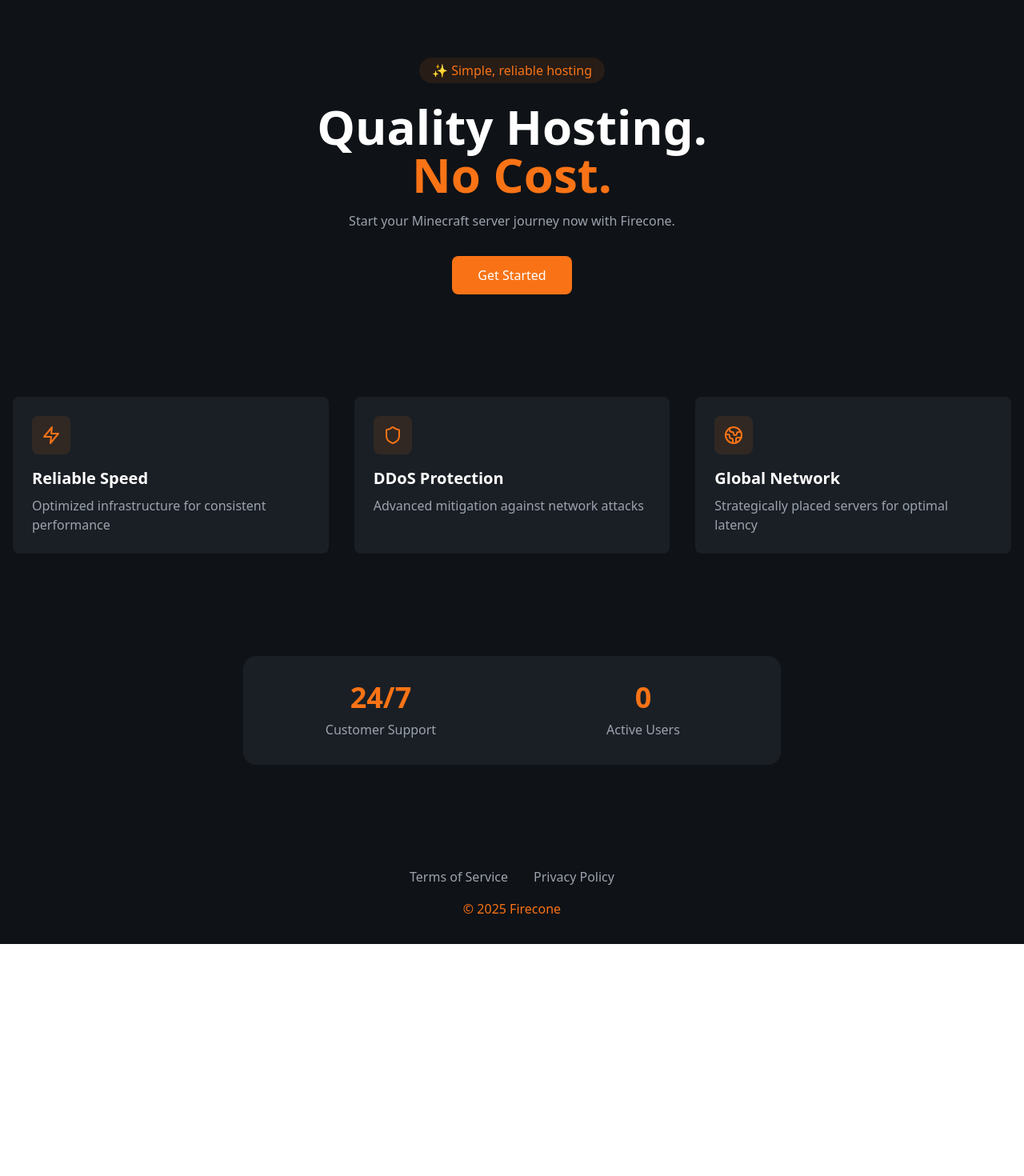
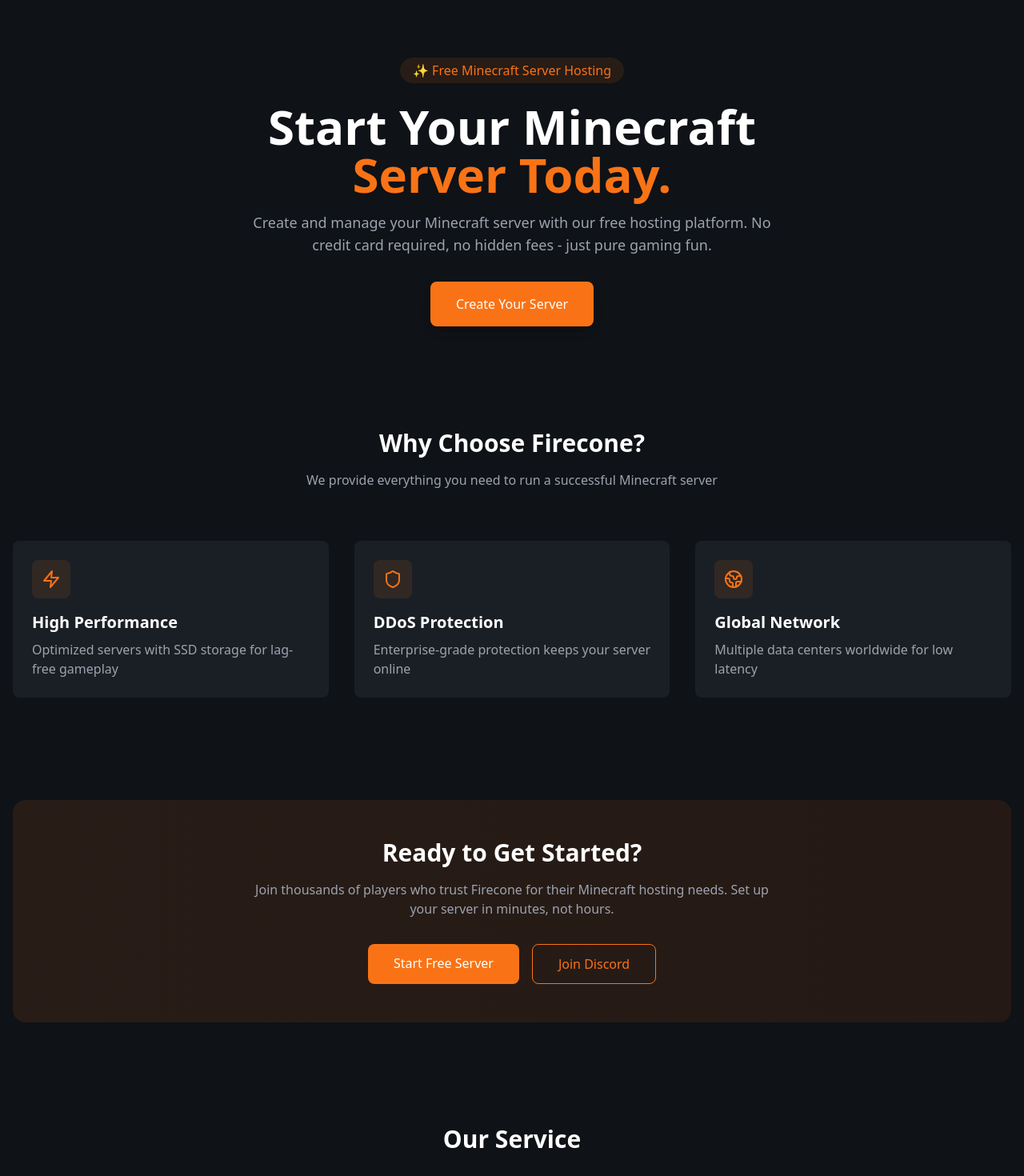
Before and after one commit to domin211/Firecone-Web, a React (Vite) app: page / in a window 1280 px wide. Shown: the part 80-1550 px from the top of the page at 80% size. Before the commit the page ends 1260 px from the top, so only its background shows below. Built offline with nearby package versions, Linux system fonts and the light colour scheme.

Commit message:
Improve website design and functionality

```diff
--- a/src/App.tsx
+++ b/src/App.tsx
@@ -41,32 +41,40 @@ function HomePage() {
       {/* Hero Section */}
       <div className="container mx-auto px-4 text-center mt-20">
         <div className="inline-block bg-orange-500/10 text-orange-500 px-4 py-1 rounded-full mb-6">
-          ✨ Simple, reliable hosting
+          ✨ Free Minecraft Server Hosting
         </div>
         <h1 className="text-6xl font-bold mb-4">
-          Quality Hosting.
+          Start Your Minecraft
           <br />
-          <span className="text-orange-500">No Cost.</span>
+          <span className="text-orange-500">Server Today.</span>
         </h1>
-        <p className="text-gray-400 mb-8">
-          Start your Minecraft server journey now with Firecone.
+        <p className="text-gray-400 mb-8 max-w-2xl mx-auto text-lg">
+          Create and manage your Minecraft server with our free hosting platform.
+          No credit card required, no hidden fees - just pure gaming fun.
         </p>
         <a
           href="https://client.firecone.eu/"
-          className="inline-block bg-orange-500 hover:bg-orange-600 text-white px-8 py-3 rounded-lg font-medium transition-colors"
+          className="inline-block bg-orange-500 hover:bg-orange-600 text-white px-8 py-4 rounded-lg font-medium transition-all duration-200 hover:scale-105 shadow-lg hover:shadow-xl"
         >
-          Get Started
+          Create Your Server
         </a>
       </div>
 
       {/* Features */}
-      <div className="container mx-auto px-4 grid md:grid-cols-3 gap-8 mt-32">
+      <div className="container mx-auto px-4 mt-32">
+        <div className="text-center mb-16">
+          <h2 className="text-3xl font-bold mb-4">Why Choose Firecone?</h2>
+          <p className="text-gray-400 max-w-2xl mx-auto">
+            We provide everything you need to run a successful Minecraft server
+          </p>
+        </div>
+        <div className="grid md:grid-cols-3 gap-8">
         <div className="bg-[#1a1f25] p-6 rounded-lg">
           <div className="bg-orange-500/10 w-12 h-12 flex items-center justify-center rounded-lg mb-4">
             <Zap className="text-orange-500" size={24} />
           </div>
-          <h3 className="text-xl font-semibold mb-2">Reliable Speed</h3>
-          <p className="text-gray-400">Optimized infrastructure for consistent performance</p>
+          <h3 className="text-xl font-semibold mb-2">High Performance</h3>
+          <p className="text-gray-400">Optimized servers with SSD storage for lag-free gameplay</p>
         </div>
 
         <div className="bg-[#1a1f25] p-6 rounded-lg">
@@ -74,7 +82,7 @@ function HomePage() {
             <Shield className="text-orange-500" size={24} />
           </div>
           <h3 className="text-xl font-semibold mb-2">DDoS Protection</h3>
-          <p className="text-gray-400">Advanced mitigation against network attacks</p>
+          <p className="text-gray-400">Enterprise-grade protection keeps your server online</p>
         </div>
 
         <div className="bg-[#1a1f25] p-6 rounded-lg">
@@ -82,20 +90,49 @@ function HomePage() {
             <Globe2 className="text-orange-500" size={24} />
           </div>
           <h3 className="text-xl font-semibold mb-2">Global Network</h3>
-          <p className="text-gray-400">Strategically placed servers for optimal latency</p>
+          <p className="text-gray-400">Multiple data centers worldwide for low latency</p>
+        </div>
+        </div>
+      </div>
+
+      {/* Getting Started Section */}
+      <div className="container mx-auto px-4 mt-32">
+        <div className="bg-gradient-to-r from-orange-500/10 to-orange-600/10 rounded-2xl p-12 text-center">
+          <h2 className="text-3xl font-bold mb-4">Ready to Get Started?</h2>
+          <p className="text-gray-400 mb-8 max-w-2xl mx-auto">
+            Join thousands of players who trust Firecone for their Minecraft hosting needs.
+            Set up your server in minutes, not hours.
+          </p>
+          <div className="flex flex-col sm:flex-row gap-4 justify-center">
+            <a
+              href="https://client.firecone.eu/"
+              className="bg-orange-500 hover:bg-orange-600 text-white px-8 py-3 rounded-lg font-medium transition-all duration-200 hover:scale-105"
+            >
+              Start Free Server
+            </a>
+            <a
+              href="https://discord.firecone.eu/"
+              className="bg-transparent border border-orange-500 text-orange-500 hover:bg-orange-500 hover:text-white px-8 py-3 rounded-lg font-medium transition-all duration-200"
+            >
+              Join Discord
+            </a>
+          </div>
         </div>
       </div>
 
       {/* Stats */}
       <div className="container mx-auto px-4 mt-32 mb-32">
+        <div className="text-center mb-12">
+          <h2 className="text-3xl font-bold mb-4">Our Service</h2>
+        </div>
         <div className="bg-[#1a1f25] rounded-2xl p-8 grid md:grid-cols-2 gap-12 max-w-2xl mx-auto">
           <div className="text-center">
             <div className="text-4xl font-bold text-orange-500 mb-2">24/7</div>
-            <div className="text-gray-400">Customer Support</div>
+            <div className="text-gray-400">Support Available</div>
           </div>
           <div className="text-center">
-            <div className="text-4xl font-bold text-orange-500 mb-2">0</div>
-            <div className="text-gray-400">Active Users</div>
+            <div className="text-4xl font-bold text-orange-500 mb-2">100%</div>
+            <div className="text-gray-400">Free Forever</div>
           </div>
         </div>
       </div>
```
